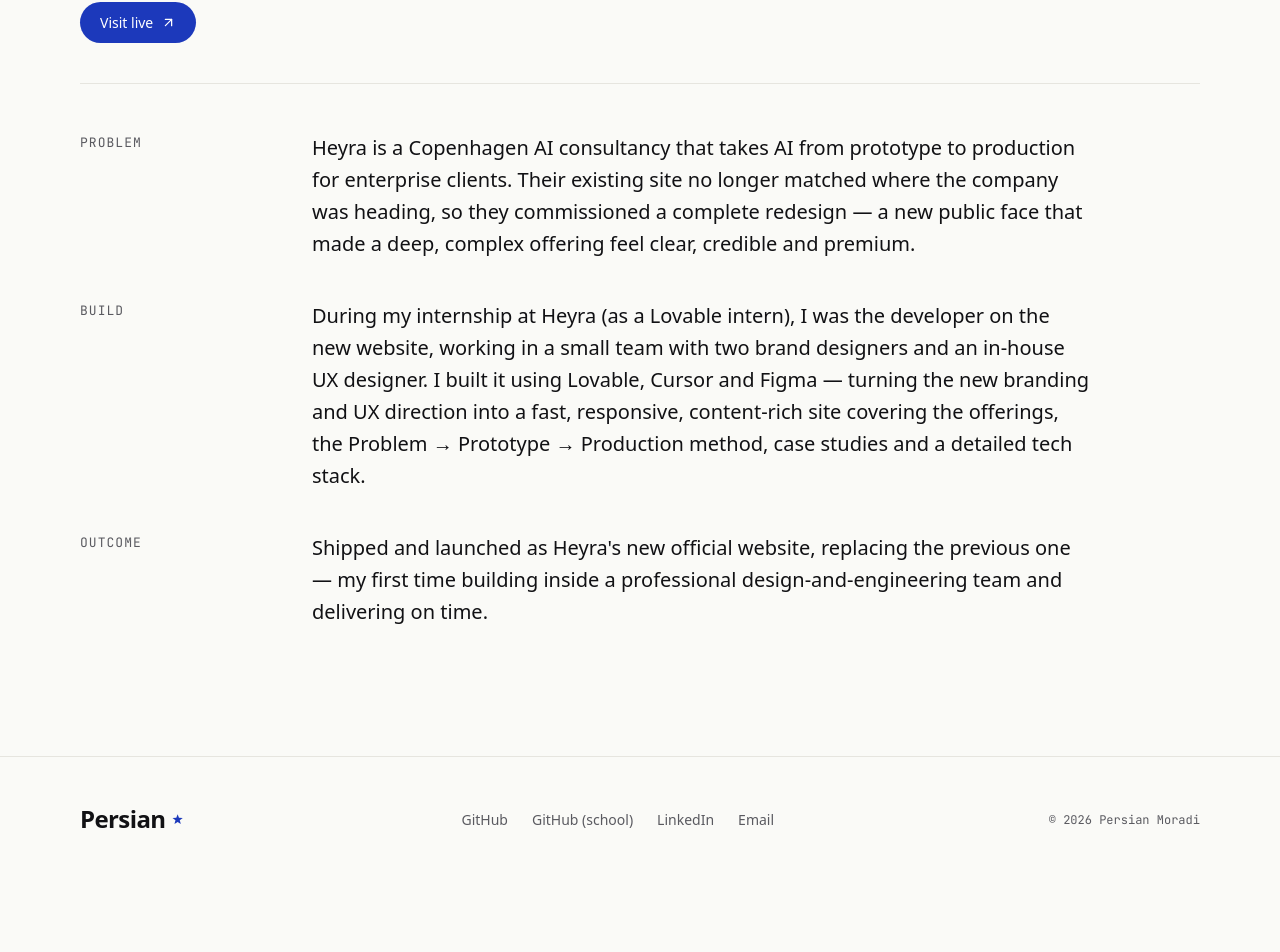
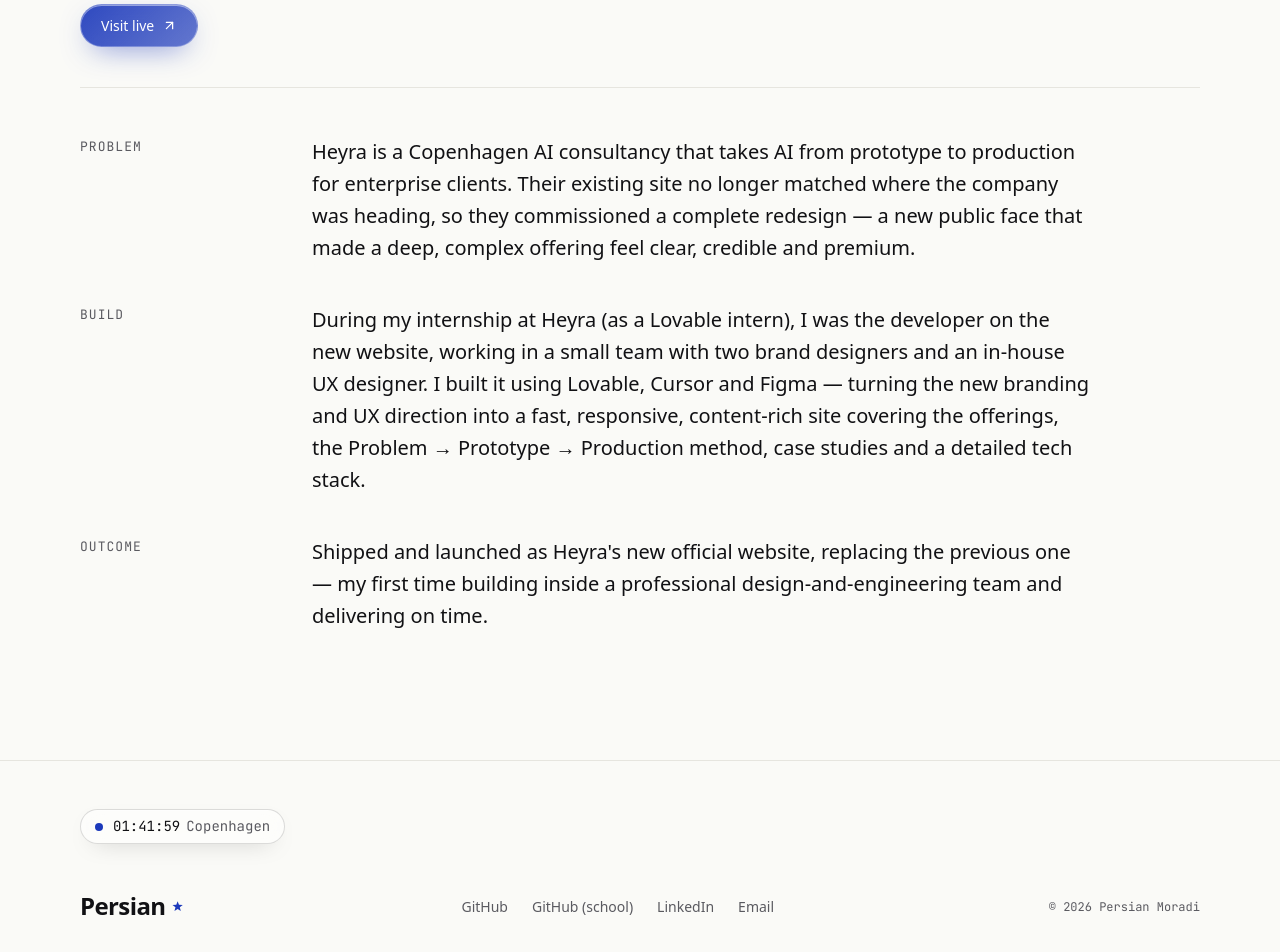
Before and after one commit to persianmoradi/PM-porto, a Next.js app: page /work/heyra in a window 1280 px wide. Shown: the part 507-1459 px from the top of the page. Before the commit the page ends 1389 px from the top, so only its background shows below. Built offline with nearby package versions, Linux system fonts and the light colour scheme; a web font is replaced by a local one.

Commit message:
Liquid-glass buttons, live Copenhagen clock, 2026 years

```diff
--- a/app/globals.css
+++ b/app/globals.css
@@ -55,6 +55,56 @@
   }
 }
 
+/* ---- Liquid glass buttons ---- */
+@layer components {
+  .glass {
+    position: relative;
+    isolation: isolate;
+    overflow: hidden;
+    background: color-mix(in srgb, var(--surface) 50%, transparent);
+    backdrop-filter: blur(12px) saturate(180%);
+    -webkit-backdrop-filter: blur(12px) saturate(180%);
+    border: 1px solid color-mix(in srgb, var(--ink) 14%, transparent);
+    box-shadow:
+      inset 0 1px 0 0 color-mix(in srgb, #ffffff 45%, transparent),
+      0 8px 24px -14px rgba(0, 0, 0, 0.4);
+  }
+
+  .glass-accent {
+    color: #ffffff;
+    background: linear-gradient(
+      135deg,
+      color-mix(in srgb, var(--accent) 92%, transparent),
+      color-mix(in srgb, var(--accent) 68%, transparent)
+    );
+    border: 1px solid color-mix(in srgb, #ffffff 32%, transparent);
+    box-shadow:
+      inset 0 1px 0 0 color-mix(in srgb, #ffffff 45%, transparent),
+      0 10px 30px -12px color-mix(in srgb, var(--accent) 70%, transparent);
+  }
+
+  /* Light sweep on hover — sits above the tint, below the label */
+  .glass::after {
+    content: "";
+    position: absolute;
+    inset: 0;
+    z-index: -1;
+    background: linear-gradient(
+      120deg,
+      transparent 30%,
+      color-mix(in srgb, #ffffff 35%, transparent) 50%,
+      transparent 70%
+    );
+    transform: translateX(-130%);
+    transition: transform 0.6s ease;
+    pointer-events: none;
+  }
+
+  .glass:hover::after {
+    transform: translateX(130%);
+  }
+}
+
 @media (prefers-reduced-motion: reduce) {
   html {
     scroll-behavior: auto;
--- a/app/work/[slug]/page.tsx
+++ b/app/work/[slug]/page.tsx
@@ -53,7 +53,7 @@
               href={project.links.live}
               target="_blank"
               rel="noopener noreferrer"
-              className="inline-flex items-center gap-2 rounded-full bg-accent px-5 py-2.5 text-small font-medium text-white hover:bg-accent-hover"
+              className="glass glass-accent inline-flex items-center gap-2 rounded-full px-5 py-2.5 text-small font-medium"
             >
               Visit live <ArrowUpRight size={15} />
             </Link>
@@ -63,7 +63,7 @@
               href={project.links.repo}
               target="_blank"
               rel="noopener noreferrer"
-              className="inline-flex items-center gap-2 rounded-full border border-line px-5 py-2.5 text-small font-medium text-ink hover:bg-surface"
+              className="glass inline-flex items-center gap-2 rounded-full px-5 py-2.5 text-small font-medium text-ink"
             >
               View code <ArrowUpRight size={15} />
             </Link>
--- /dev/null
+++ b/components/LocalClock.tsx
@@ -0,0 +1,35 @@
+"use client";
+
+import { useEffect, useState } from "react";
+
+const formatter = new Intl.DateTimeFormat("en-GB", {
+  timeZone: "Europe/Copenhagen",
+  hour: "2-digit",
+  minute: "2-digit",
+  second: "2-digit",
+  hour12: false,
+});
+
+export function LocalClock() {
+  const [time, setTime] = useState<string | null>(null);
+
+  useEffect(() => {
+    const tick = () => setTime(formatter.format(new Date()));
+    tick();
+    const id = setInterval(tick, 1000);
+    return () => clearInterval(id);
+  }, []);
+
+  return (
+    <div className="glass inline-flex items-center gap-2.5 rounded-full px-3.5 py-1.5">
+      <span className="relative flex h-2 w-2" aria-hidden>
+        <span className="absolute inline-flex h-full w-full animate-ping rounded-full bg-accent opacity-75" />
+        <span className="relative inline-flex h-2 w-2 rounded-full bg-accent" />
+      </span>
+      <span className="font-mono text-small tabular-nums text-ink">
+        {time ?? "--:--:--"}
+        <span className="ml-1.5 text-ink-soft">Copenhagen</span>
+      </span>
+    </div>
+  );
+}
--- a/components/Nav.tsx
+++ b/components/Nav.tsx
@@ -34,7 +34,7 @@
           <ThemeToggle />
           <Link
             href={`mailto:${site.email}`}
-            className="rounded-full bg-accent px-4 py-2 text-small font-medium text-white transition-colors hover:bg-accent-hover"
+            className="glass glass-accent rounded-full px-4 py-2 text-small font-medium"
           >
             Hire me
           </Link>
@@ -47,7 +47,7 @@
             aria-label={open ? "Close menu" : "Open menu"}
             aria-expanded={open}
             onClick={() => setOpen((v) => !v)}
-            className="inline-flex h-9 w-9 items-center justify-center rounded-full border border-line text-ink"
+            className="glass inline-flex h-9 w-9 items-center justify-center rounded-full text-ink"
           >
             {open ? <X size={18} /> : <Menu size={18} />}
           </button>
@@ -70,7 +70,7 @@
             <Link
               href={`mailto:${site.email}`}
               onClick={() => setOpen(false)}
-              className="mt-2 inline-flex w-fit rounded-full bg-accent px-4 py-2 text-small font-medium text-white"
+              className="glass glass-accent mt-2 inline-flex w-fit rounded-full px-4 py-2 text-small font-medium"
             >
               Hire me
             </Link>
--- a/components/ThemeToggle.tsx
+++ b/components/ThemeToggle.tsx
@@ -17,7 +17,7 @@
       type="button"
       aria-label={isDark ? "Switch to light mode" : "Switch to dark mode"}
       onClick={() => setTheme(isDark ? "light" : "dark")}
-      className="inline-flex h-9 w-9 items-center justify-center rounded-full border border-line text-ink transition-colors hover:bg-surface"
+      className="glass inline-flex h-9 w-9 items-center justify-center rounded-full text-ink"
     >
       {mounted ? (
         isDark ? <Sun size={16} /> : <Moon size={16} />
--- a/components/sections/ContactCTA.tsx
+++ b/components/sections/ContactCTA.tsx
@@ -27,7 +27,7 @@
         </p>
         <Link
           href={`mailto:${site.email}`}
-          className="inline-flex items-center gap-2 rounded-full bg-accent px-7 py-3.5 text-body font-medium text-white transition-colors hover:bg-accent-hover"
+          className="glass glass-accent inline-flex items-center gap-2 rounded-full px-7 py-3.5 text-body font-medium"
         >
           {site.email} <ArrowUpRight size={18} />
         </Link>
--- a/components/sections/Footer.tsx
+++ b/components/sections/Footer.tsx
@@ -1,5 +1,6 @@
 import Link from "next/link";
 import { Logo } from "@/components/Logo";
+import { LocalClock } from "@/components/LocalClock";
 import { site } from "@/content/site";
 
 const socials = [
@@ -12,6 +13,9 @@
 export function Footer() {
   return (
     <footer className="border-t border-line">
+      <div className="mx-auto max-w-content px-6 pt-12 md:px-10">
+        <LocalClock />
+      </div>
       <div className="mx-auto flex max-w-content flex-col gap-6 px-6 py-12 md:flex-row md:items-center md:justify-between md:px-10">
         <Logo />
         <nav className="flex flex-wrap gap-x-6 gap-y-2">
--- a/components/sections/Hero.tsx
+++ b/components/sections/Hero.tsx
@@ -47,13 +47,13 @@
           <motion.div variants={item} className="mt-10 flex flex-wrap items-center gap-4">
             <Link
               href="#work"
-              className="inline-flex items-center gap-2 rounded-full bg-accent px-6 py-3 text-small font-medium text-white transition-colors hover:bg-accent-hover"
+              className="glass glass-accent inline-flex items-center gap-2 rounded-full px-6 py-3 text-small font-medium"
             >
               See selected work <ArrowDownRight size={16} />
             </Link>
             <Link
               href={`mailto:${site.email}`}
-              className="inline-flex items-center rounded-full border border-line px-6 py-3 text-small font-medium text-ink transition-colors hover:bg-surface"
+              className="glass inline-flex items-center rounded-full px-6 py-3 text-small font-medium text-ink"
             >
               Hire me
             </Link>
--- a/components/ui/Button.tsx
+++ b/components/ui/Button.tsx
@@ -8,10 +8,8 @@
   "inline-flex items-center justify-center gap-2 rounded-full text-small font-medium transition-colors duration-200 focus-visible:outline-2";
 
 const variants: Record<Variant, string> = {
-  primary:
-    "bg-accent px-5 py-2.5 text-white hover:bg-accent-hover",
-  ghost:
-    "border border-line px-5 py-2.5 text-ink hover:bg-surface",
+  primary: "glass glass-accent px-5 py-2.5",
+  ghost: "glass px-5 py-2.5 text-ink",
   link: "text-ink underline-offset-4 hover:text-accent hover:underline",
 };
 
--- a/content/projects.ts
+++ b/content/projects.ts
@@ -29,7 +29,7 @@
       "Shipped and launched as Heyra's new official website, replacing the previous one — my first time building inside a professional design-and-engineering team and delivering on time.",
     tags: ["Lovable", "Cursor", "Figma", "Internship"],
     links: { live: "https://heyra.io" },
-    year: "2025",
+    year: "2026",
     featured: true,
   },
   {
@@ -61,7 +61,7 @@
       "A deployed, working prototype that takes a clear, defensible stance on AI in education — delivered as my main exam project and a demonstration of product thinking, not just a feature.",
     tags: ["Next.js", "AI / LLMs", "Claude Code", "Prototype"],
     links: { live: "https://multimediedesign-hovedeksamen.vercel.app/" },
-    year: "2025",
+    year: "2026",
     featured: true,
   },
   {
```
Also changed, not shown: 1 other file (tests, documents, lock files or other folders).
